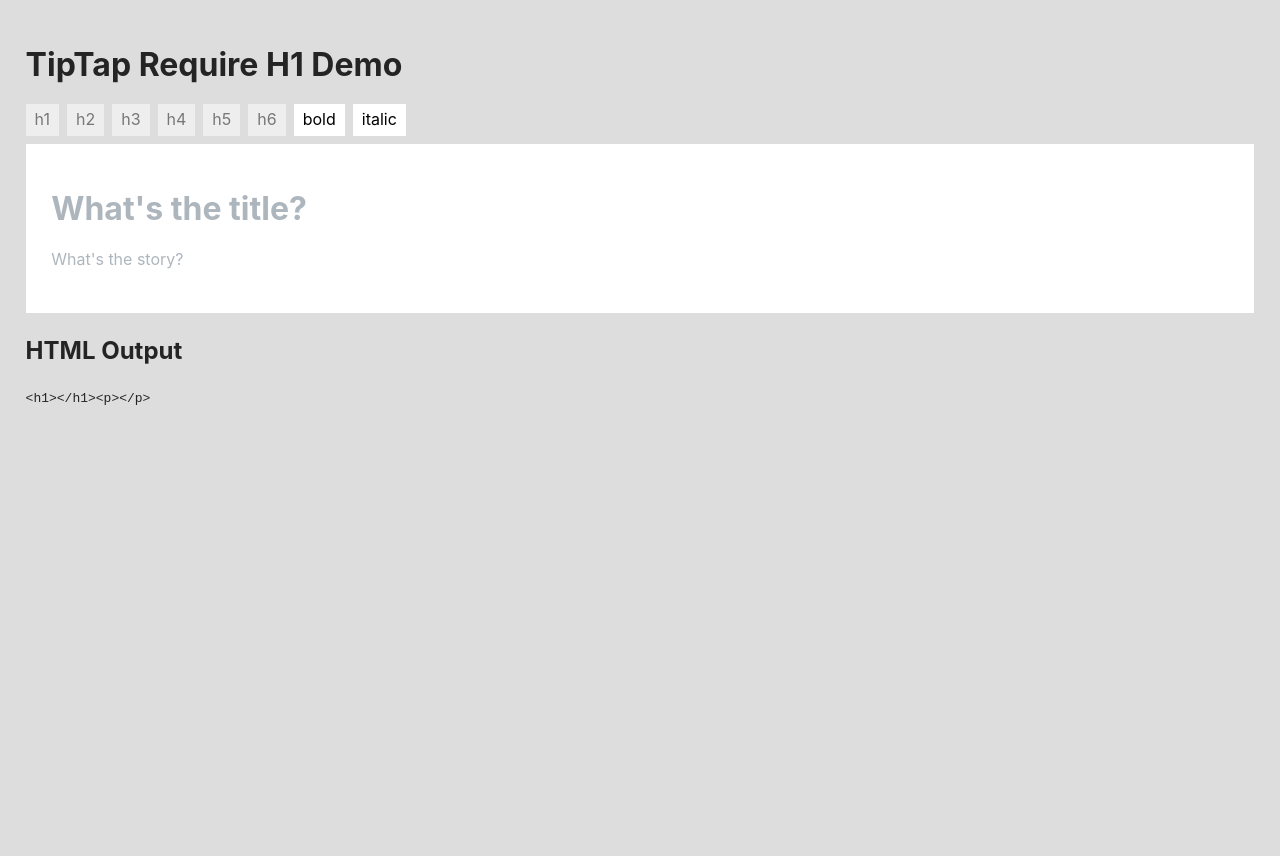
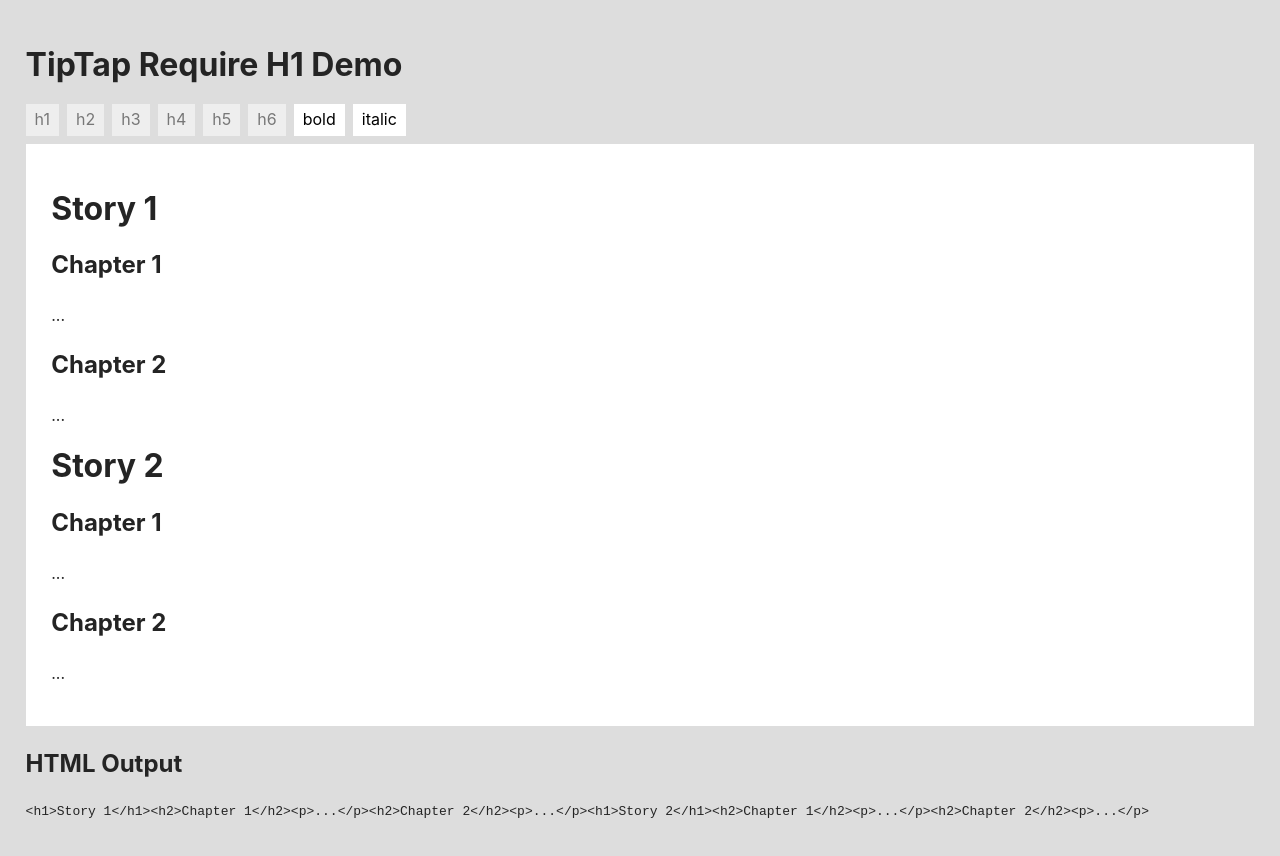
Before and after one commit to angelikatyborska/tiptap-require-h1, a React (Vite) app: page / in a window 1280 px wide. Shown: the top 856 px of the page. Before the commit the page ends 800 px from the top, so only its background shows below. Built offline with nearby package versions, Linux system fonts and the light colour scheme.

Commit message:
Ensure other h1s can exist in the document

```diff
--- a/src/App.tsx
+++ b/src/App.tsx
@@ -13,6 +13,7 @@
 const Title = Heading.extend({
   name: "title",
   group: "title",
+  parseHTML: () => [{ tag: "h1:first-child" }],
 }).configure({ levels: [1] });
 
 const DocumentWithTitle = Document.extend({
@@ -42,8 +43,16 @@
       }),
     ],
     content: `
-    <h1></h1>
-    <p></p>
+    <h1>Story 1</h1>
+    <h2>Chapter 1</h2>
+    <p>...</p>
+    <h2>Chapter 2</h2>
+    <p>...</p>
+    <h1>Story 2</h1>
+    <h2>Chapter 1</h2>
+    <p>...</p>
+    <h2>Chapter 2</h2>
+    <p>...</p>
   `,
   });
 
```
